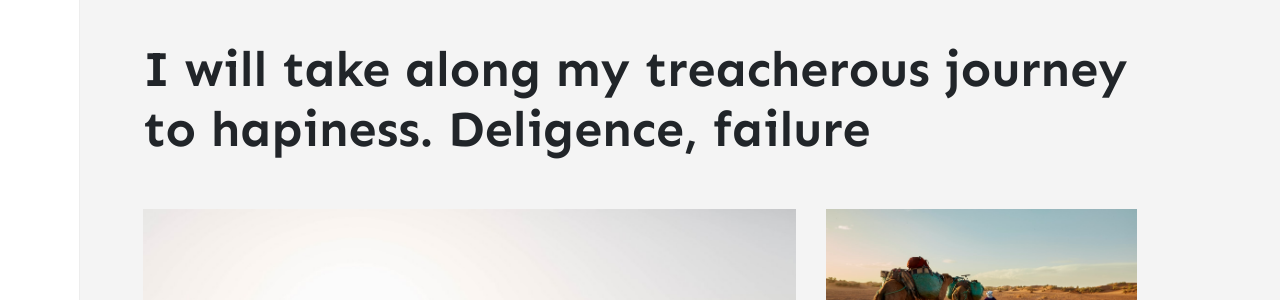
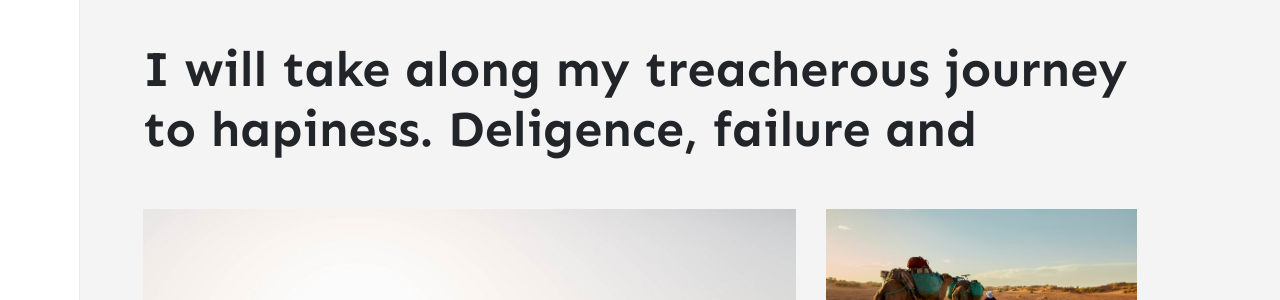
Before and after one commit to stackbit-projects/pleasant-squid-d6115, a Jekyll site: the page built from index.html, in a window 1280 px wide. Shown: the part 197-497 px from the top of the page. Built offline with Jekyll 4.4.1, drawn with Linux system fonts in a browser that asks for light colours; nearby versions of some CDN libraries; the list of posts is cut into pages by our own code; comment, search, counter and statistics services are not loaded.

Commit message:
_config.yml: changed

```diff
--- a/_config.yml
+++ b/_config.yml
@@ -1,7 +1,7 @@
 name: Memoirs
 title: Memoirs
 description: >-
-  I will take along my treacherous journey to hapiness. Deligence, failure
+  I will take along my treacherous journey to hapiness. Deligence, failure and
 logo: assets/images/logo.png
 favicon: assets/images/logo.png
 baseurl: ''
```
